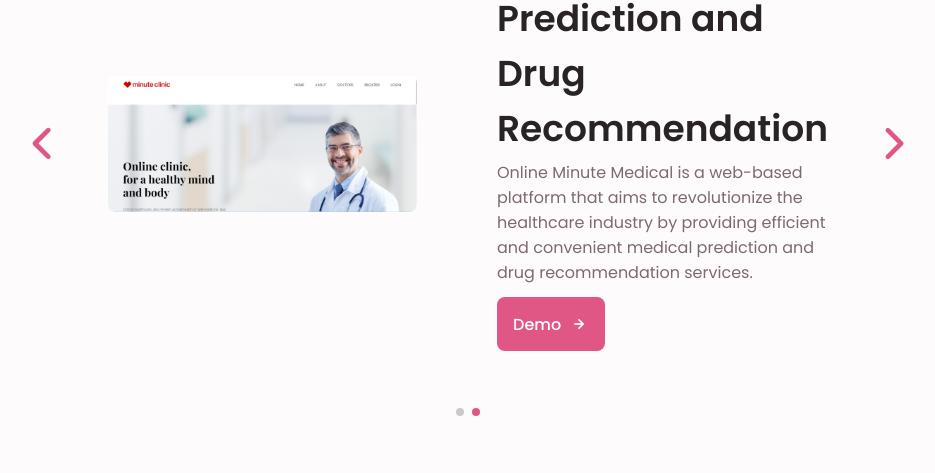
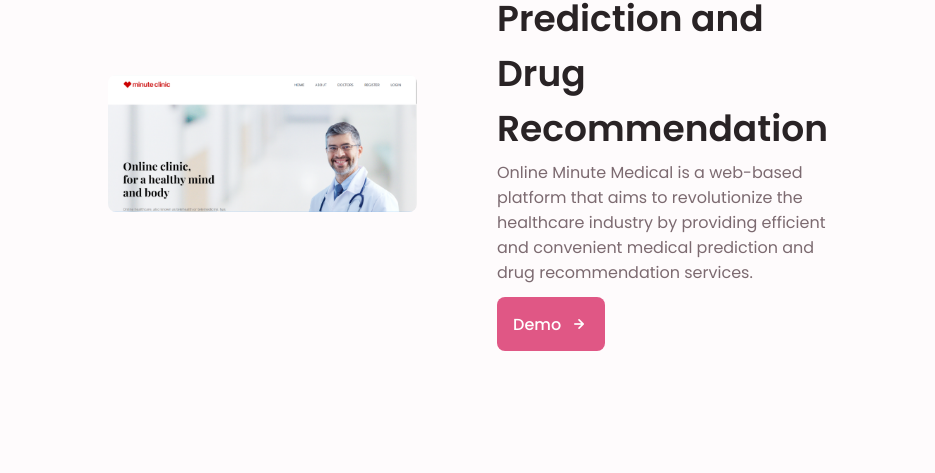
Before and after one commit to Rikii30/portfolio5, a plain HTML site: page public/index.html in a window 1280 px wide. Shown: the part 2339-2812 px from the top of the page, without its empty margins (172-1107 px from the left). Drawn offline with nearby package versions, Linux system fonts and the light colour scheme; files whose address does not match are found by name.

Commit message:
Update index.html

```diff
--- a/public/index.html
+++ b/public/index.html
@@ -801,7 +801,7 @@
         </div>
 
         <!-- Add arrows -->
-        <div class="swiper-button-next">
+<!--         <div class="swiper-button-next">
           <i class="uil uil-angle-right-b swiper-portfolio-icon"></i>
         </div>
         <div class="swiper-button-prev">
@@ -809,8 +809,8 @@
         </div>
 
         <!-- Add Pagination -->
-        <div class="swiper-pagination"></div>
-      </div>
+<!--         <div class="swiper-pagination"></div>
+      </div> -->
     </section>
 
     <!--==================== PROJECT IN MIND ====================-->
```
